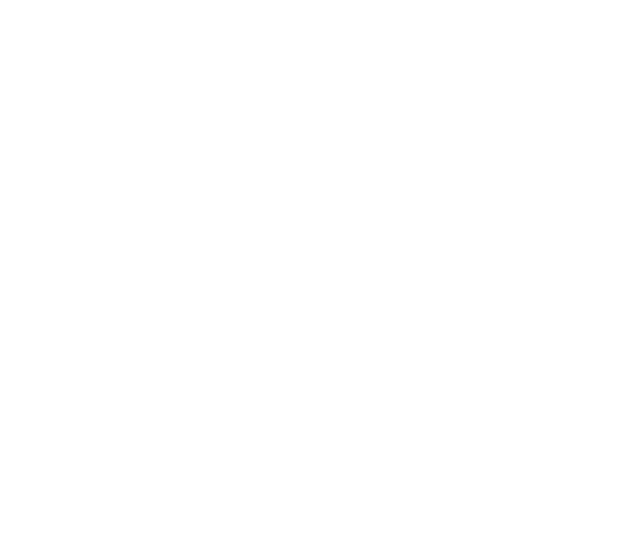
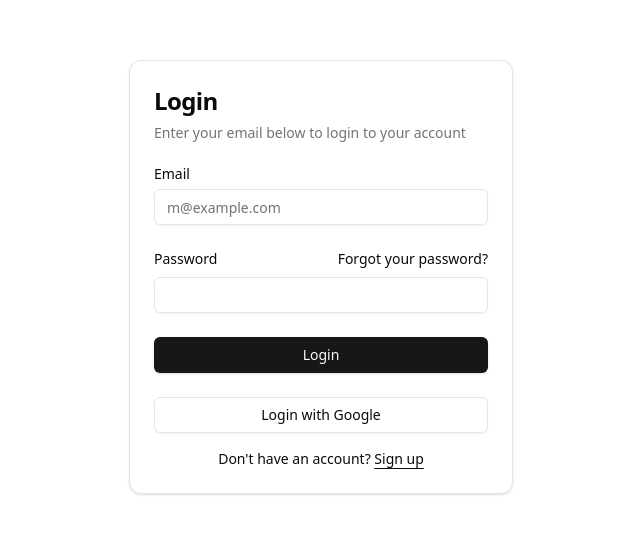
Before and after one commit to LuisSubiabre/app-react-shadc, a React (Vite) app: page /login in a window 1280 px wide. Before the commit this address had no page. Shown: the part 123-656 px from the top of the page, without its empty margins (319-959 px from the left). Built offline with nearby package versions, Linux system fonts and the light colour scheme.

Commit message:
login page

```diff
--- a/src/App.tsx
+++ b/src/App.tsx
@@ -1,8 +1,9 @@
-import { Routes, Route } from 'react-router-dom';
+import { Routes, Route } from "react-router-dom";
+import Login from "@/app/login/page";
 import Dashboard from "@/app/dashboard/page";
 import Usuarios from "@/app/dashboard/toor/usuarios/page";
-import Layout from "@/app/dashboard/layout";  // Asegúrate de que el archivo layout esté importado correctamente
-import Estudiantes from './app/dashboard/toor/estudiantes/page';
+import Layout from "@/app/dashboard/layout"; // Asegúrate de que el archivo layout esté importado correctamente
+import Estudiantes from "./app/dashboard/toor/estudiantes/page";
 
 function App() {
   return (
@@ -11,10 +12,34 @@ function App() {
         <Route path="/" element={<div>Home</div>} />
 
         {/* Rutas dentro de dashboard envueltas con el layout */}
-        <Route path="/dashboard" element={<Layout> <Dashboard /> </Layout>} />
-        <Route path="/dashboard/toor/usuarios" element={<Layout> <Usuarios /> </Layout>} />
-        <Route path="/dashboard/toor/estudiantes" element={<Layout> <Estudiantes /> </Layout>} />
-
+        <Route path="/login" element={<Login />} />
+        <Route
+          path="/dashboard"
+          element={
+            <Layout>
+              {" "}
+              <Dashboard />{" "}
+            </Layout>
+          }
+        />
+        <Route
+          path="/dashboard/toor/usuarios"
+          element={
+            <Layout>
+              {" "}
+              <Usuarios />{" "}
+            </Layout>
+          }
+        />
+        <Route
+          path="/dashboard/toor/estudiantes"
+          element={
+            <Layout>
+              {" "}
+              <Estudiantes />{" "}
+            </Layout>
+          }
+        />
       </Routes>
     </>
   );
--- /dev/null
+++ b/src/app/login/page.tsx
@@ -0,0 +1,11 @@
+import { LoginForm } from "@/components/login-form";
+
+export default function Login() {
+  return (
+    <div className="flex min-h-svh w-full items-center justify-center p-6 md:p-10">
+      <div className="w-full max-w-sm">
+        <LoginForm />
+      </div>
+    </div>
+  );
+}
--- /dev/null
+++ b/src/components/login-form.tsx
@@ -0,0 +1,68 @@
+import { cn } from "@/lib/utils"
+import { Button } from "@/components/ui/button"
+import {
+  Card,
+  CardContent,
+  CardDescription,
+  CardHeader,
+  CardTitle,
+} from "@/components/ui/card"
+import { Input } from "@/components/ui/input"
+import { Label } from "@/components/ui/label"
+
+export function LoginForm({
+  className,
+  ...props
+}: React.ComponentPropsWithoutRef<"div">) {
+  return (
+    <div className={cn("flex flex-col gap-6", className)} {...props}>
+      <Card>
+        <CardHeader>
+          <CardTitle className="text-2xl">Login</CardTitle>
+          <CardDescription>
+            Enter your email below to login to your account
+          </CardDescription>
+        </CardHeader>
+        <CardContent>
+          <form>
+            <div className="flex flex-col gap-6">
+              <div className="grid gap-2">
+                <Label htmlFor="email">Email</Label>
+                <Input
+                  id="email"
+                  type="email"
+                  placeholder="m@example.com"
+                  required
+                />
+              </div>
+              <div className="grid gap-2">
+                <div className="flex items-center">
+                  <Label htmlFor="password">Password</Label>
+                  <a
+                    href="#"
+                    className="ml-auto inline-block text-sm underline-offset-4 hover:underline"
+                  >
+                    Forgot your password?
+                  </a>
+                </div>
+                <Input id="password" type="password" required />
+              </div>
+              <Button type="submit" className="w-full">
+                Login
+              </Button>
+              <Button variant="outline" className="w-full">
+                Login with Google
+              </Button>
+            </div>
+            <div className="mt-4 text-center text-sm">
+              Don&apos;t have an account?{" "}
+              <a href="#" className="underline underline-offset-4">
+                Sign up
+              </a>
+            </div>
+          </form>
+        </CardContent>
+      </Card>
+    </div>
+  )
+}
--- /dev/null
+++ b/src/components/ui/card.tsx
@@ -0,0 +1,76 @@
+import * as React from "react"
+
+import { cn } from "@/lib/utils"
+
+const Card = React.forwardRef<
+  HTMLDivElement,
+  React.HTMLAttributes<HTMLDivElement>
+>(({ className, ...props }, ref) => (
+  <div
+    ref={ref}
+    className={cn(
+      "rounded-xl border bg-card text-card-foreground shadow",
+      className
+    )}
+    {...props}
+  />
+))
+Card.displayName = "Card"
+
+const CardHeader = React.forwardRef<
+  HTMLDivElement,
+  React.HTMLAttributes<HTMLDivElement>
+>(({ className, ...props }, ref) => (
+  <div
+    ref={ref}
+    className={cn("flex flex-col space-y-1.5 p-6", className)}
+    {...props}
+  />
+))
+CardHeader.displayName = "CardHeader"
+
+const CardTitle = React.forwardRef<
+  HTMLDivElement,
+  React.HTMLAttributes<HTMLDivElement>
+>(({ className, ...props }, ref) => (
+  <div
+    ref={ref}
+    className={cn("font-semibold leading-none tracking-tight", className)}
+    {...props}
+  />
+))
+CardTitle.displayName = "CardTitle"
+
+const CardDescription = React.forwardRef<
+  HTMLDivElement,
+  React.HTMLAttributes<HTMLDivElement>
+>(({ className, ...props }, ref) => (
+  <div
+    ref={ref}
+    className={cn("text-sm text-muted-foreground", className)}
+    {...props}
+  />
+))
+CardDescription.displayName = "CardDescription"
+
+const CardContent = React.forwardRef<
+  HTMLDivElement,
+  React.HTMLAttributes<HTMLDivElement>
+>(({ className, ...props }, ref) => (
+  <div ref={ref} className={cn("p-6 pt-0", className)} {...props} />
+))
+CardContent.displayName = "CardContent"
+
+const CardFooter = React.forwardRef<
+  HTMLDivElement,
+  React.HTMLAttributes<HTMLDivElement>
+>(({ className, ...props }, ref) => (
+  <div
+    ref={ref}
+    className={cn("flex items-center p-6 pt-0", className)}
+    {...props}
+  />
+))
+CardFooter.displayName = "CardFooter"
+
+export { Card, CardHeader, CardFooter, CardTitle, CardDescription, CardContent }
```
